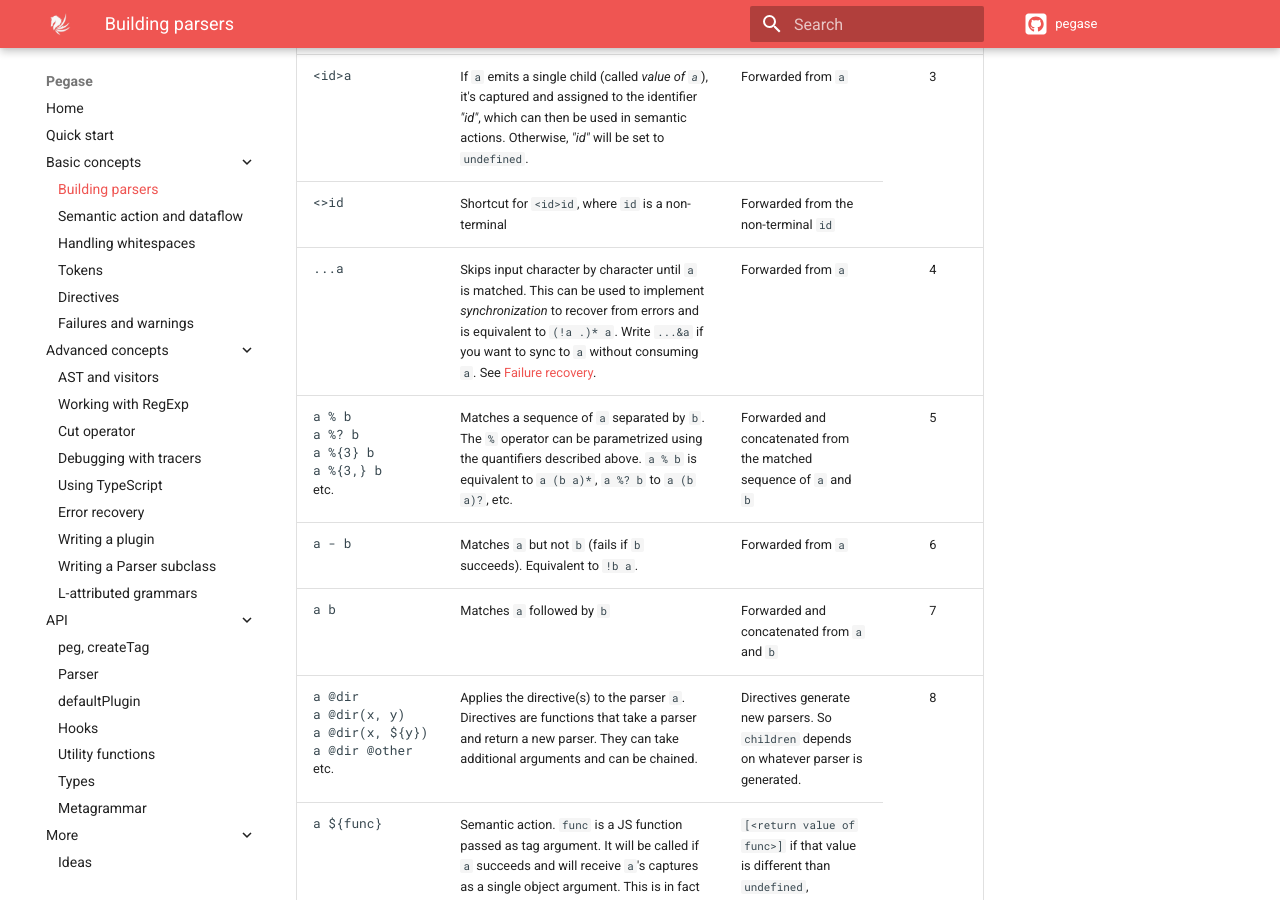
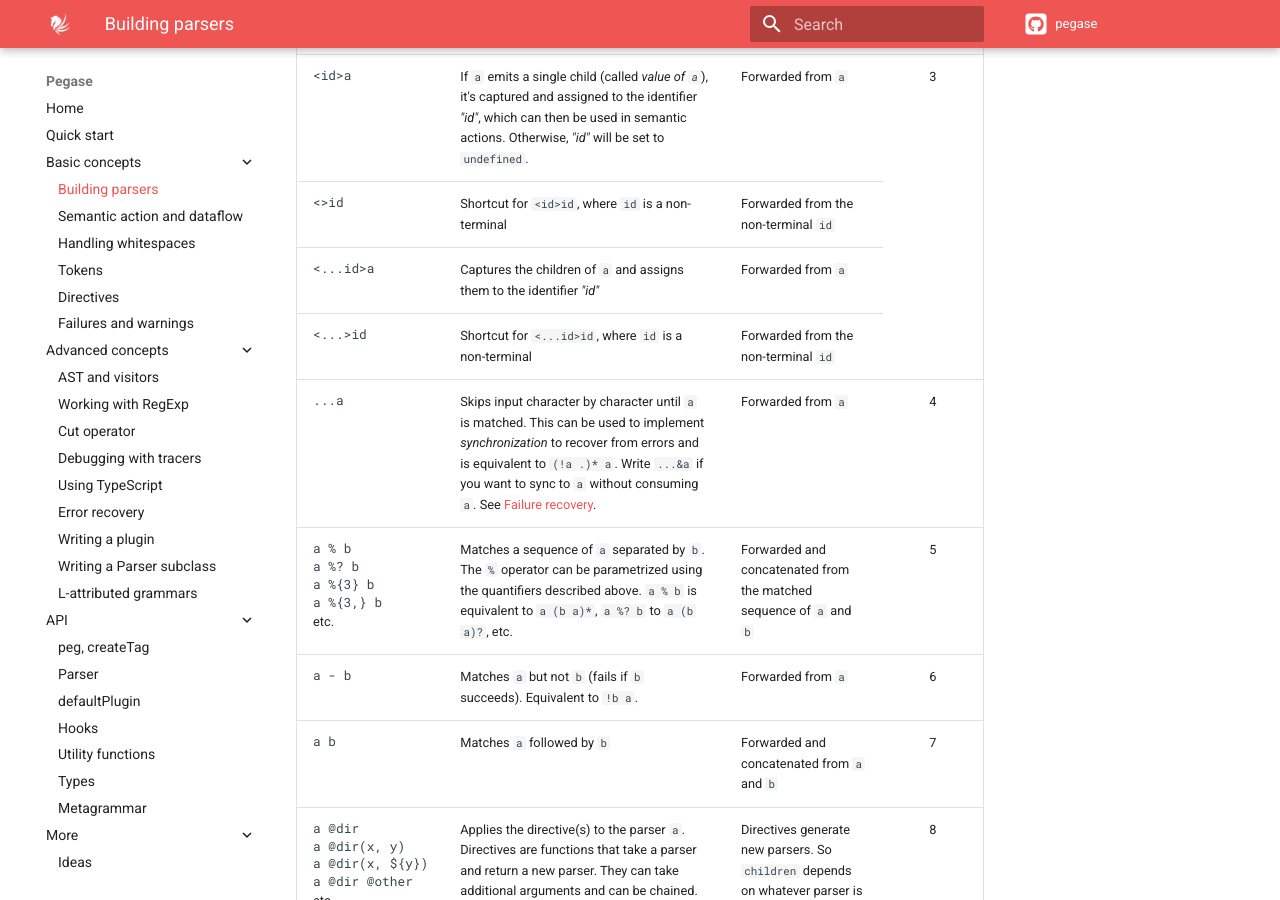
Before and after one commit to strblr/pegase, an MkDocs documentation site: the page built from doc/docs/basic-concepts/Building-parsers.md, in a window 1280 px wide and 900 px high, scrolled down 2081 px. Built offline with MkDocs 1.6.1 and Material for MkDocs 9.7.7, drawn with Linux system fonts in a browser that asks for light colours; nearby versions of some CDN libraries; comment, search, counter and statistics services are not loaded.

Commit message:
Added "<...id>a" expression

```diff
--- a/doc/docs/basic-concepts/Building-parsers.md
+++ b/doc/docs/basic-concepts/Building-parsers.md
@@ -129,11 +129,21 @@ Pegase parsers follow the *combinator* paradigm: simple parsers are combined to
       <td><pre>&lt;id&gt;a</pre></td>
       <td>If <code>a</code> emits a single child (called <i>value of <code>a</code></i>), it's captured and assigned to the identifier <i>"id"</i>, which can then be used in semantic actions. Otherwise, <i>"id"</i> will be set to <code>undefined</code>.</td>
       <td>Forwarded from <code>a</code></td>
-      <td align="center" rowspan="2">3</td>
+      <td align="center" rowspan="4">3</td>
     </tr>
     <tr>
       <td><pre>&lt;&gt;id</pre></td>
       <td>Shortcut for <code>&lt;id&gt;id</code>, where <code>id</code> is a non-terminal</td>
+      <td>Forwarded from the non-terminal <code>id</code></td>
+    </tr>
+    <tr>
+      <td><pre>&lt;...id&gt;a</pre></td>
+      <td>Captures the children of <code>a</code> and assigns them to the identifier <i>"id"</i></td>
+      <td>Forwarded from <code>a</code></td>
+    </tr>
+    <tr>
+      <td><pre>&lt;...&gt;id</pre></td>
+      <td>Shortcut for <code>&lt;...id&gt;id</code>, where <code>id</code> is a non-terminal</td>
       <td>Forwarded from the non-terminal <code>id</code></td>
     </tr>
     <tr>
```
Also changed, not shown: doc/docs/api/Metagrammar.md (+1 -1 lines), 4 other files.
